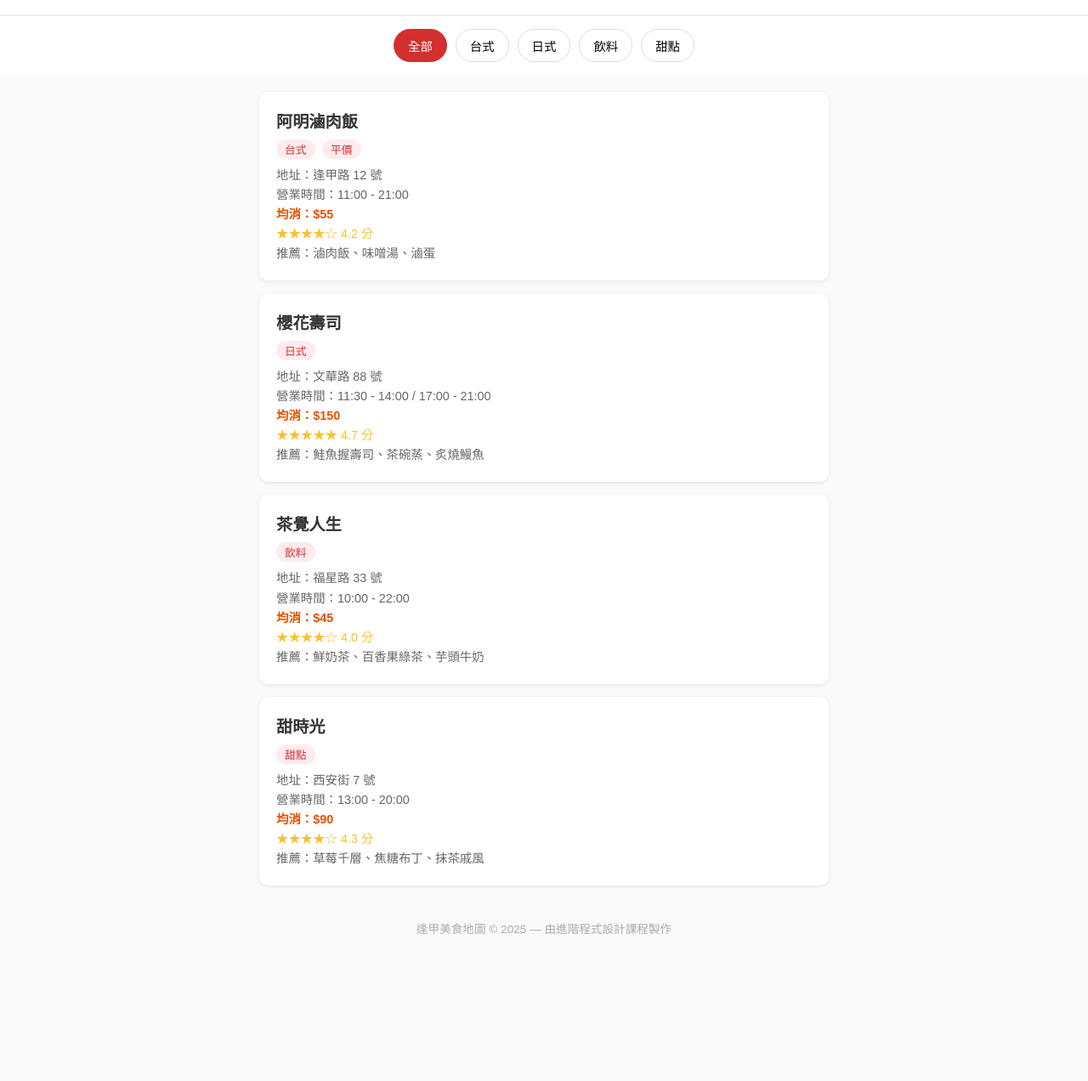
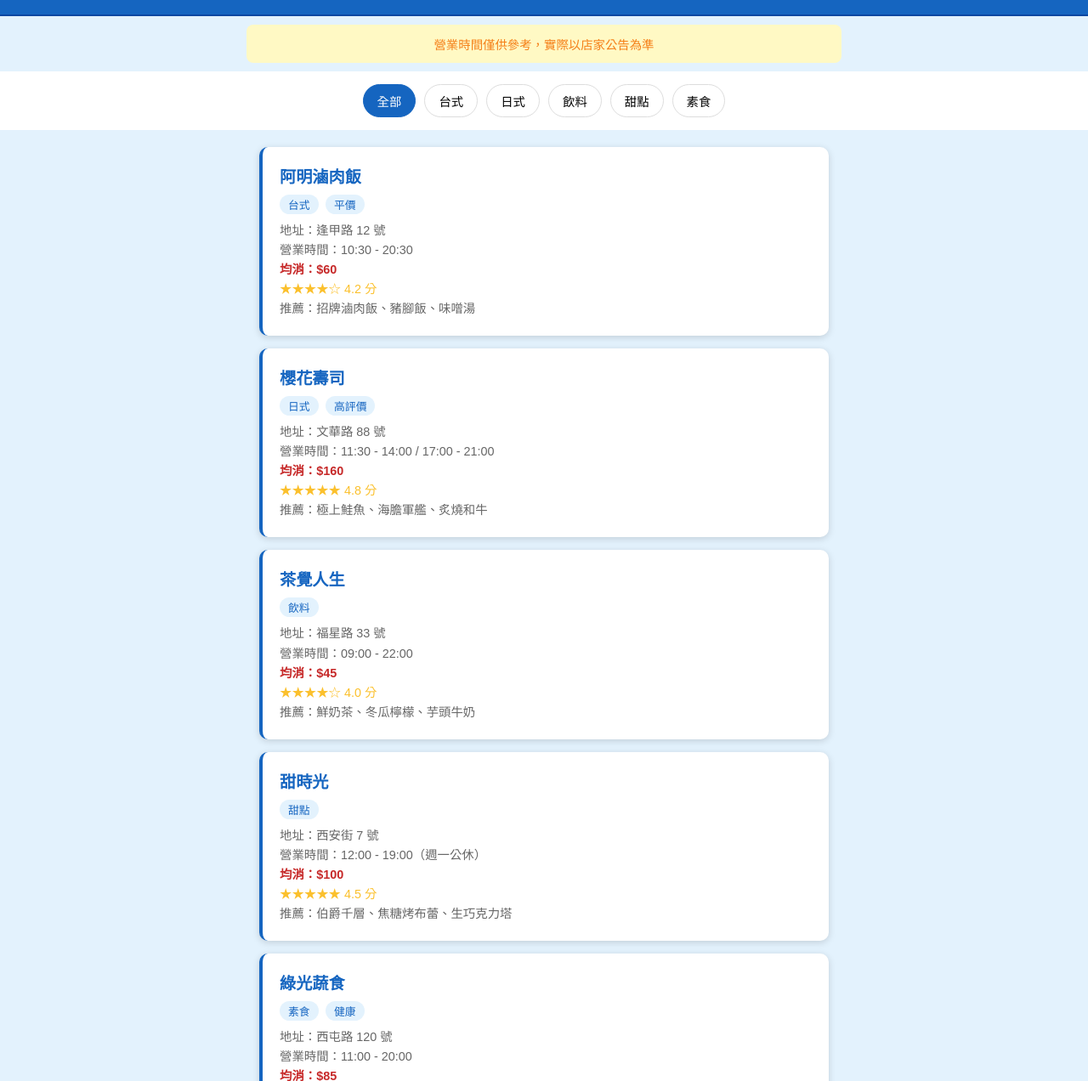
Before and after one commit to tky124890-droid/w5-exec., a plain HTML site: page index.html in a window 1280 px wide. Shown: the part 93-1365 px from the top of the page at 85% size. Before the commit the page ends 1215 px from the top, so only its background shows below. Drawn offline with Linux system fonts and the light colour scheme.

Commit message:
Add files via upload

```diff
--- a/index.html
+++ b/index.html
@@ -9,24 +9,24 @@
 
         body {
             font-family: "Microsoft JhengHei", Arial, sans-serif;
-            background-color: #fafafa;
+            background-color: #e3f2fd;
             color: #333;
         }
 
         header {
-            background-color: #ffffff;
+            background-color: #1565c0;
             padding: 20px;
             text-align: center;
-            border-bottom: 2px solid #eee;
+            border-bottom: 2px solid #0d47a1;
         }
 
         header h1 {
-            color: #d32f2f;
+            color: #ffffff;
             font-size: 1.8em;
         }
 
         header p {
-            color: #888;
+            color: #bbdefb;
             margin-top: 5px;
         }
 
@@ -49,9 +49,9 @@
         }
 
         .filter-bar button.active {
-            background-color: #d32f2f;
+            background-color: #1565c0;
             color: #fff;
-            border-color: #d32f2f;
+            border-color: #1565c0;
         }
 
         .restaurant-list {
@@ -65,18 +65,19 @@
             border-radius: 10px;
             padding: 20px;
             margin-bottom: 15px;
-            box-shadow: 0 1px 4px rgba(0,0,0,0.1);
+            box-shadow: 0 2px 8px rgba(0,0,0,0.15);
+            border-left: 4px solid #1565c0;
         }
 
         .restaurant-card h2 {
             font-size: 1.2em;
-            color: #333;
+            color: #1565c0;
         }
 
         .restaurant-card .tag {
             display: inline-block;
-            background-color: #ffebee;
-            color: #d32f2f;
+            background-color: #e3f2fd;
+            color: #1565c0;
             padding: 2px 10px;
             border-radius: 12px;
             font-size: 0.8em;
@@ -91,11 +92,22 @@
 
         .restaurant-card .price {
             font-weight: bold;
-            color: #e65100;
+            color: #c62828;
         }
 
         .restaurant-card .rating {
             color: #fbc02d;
+        }
+
+        .notice {
+            max-width: 700px;
+            margin: 10px auto;
+            padding: 12px 15px;
+            background-color: #fff9c4;
+            border-radius: 8px;
+            text-align: center;
+            font-size: 0.9em;
+            color: #f57f17;
         }
 
         footer {
@@ -110,8 +122,12 @@
 
     <header>
         <h1>逢甲美食地圖</h1>
-        <p>校園周邊美食推薦 — 學生吃貨必備指南</p>
+        <p>精選校園周邊高評價店家</p>
     </header>
+
+    <div class="notice">
+        營業時間僅供參考，實際以店家公告為準
+    </div>
 
     <div class="filter-bar">
         <button class="active">全部</button>
@@ -119,6 +135,7 @@
         <button>日式</button>
         <button>飲料</button>
         <button>甜點</button>
+        <button>素食</button>
     </div>
 
     <div class="restaurant-list">
@@ -129,22 +146,23 @@
             <span class="tag">平價</span>
             <div class="details">
                 <p>地址：逢甲路 12 號</p>
-                <p>營業時間：11:00 - 21:00</p>
-                <p class="price">均消：$55</p>
+                <p>營業時間：10:30 - 20:30</p>
+                <p class="price">均消：$60</p>
                 <p class="rating">★★★★☆ 4.2 分</p>
-                <p>推薦：滷肉飯、味噌湯、滷蛋</p>
+                <p>推薦：招牌滷肉飯、豬腳飯、味噌湯</p>
             </div>
         </div>
 
         <div class="restaurant-card">
             <h2>櫻花壽司</h2>
             <span class="tag">日式</span>
+            <span class="tag">高評價</span>
             <div class="details">
                 <p>地址：文華路 88 號</p>
                 <p>營業時間：11:30 - 14:00 / 17:00 - 21:00</p>
-                <p class="price">均消：$150</p>
-                <p class="rating">★★★★★ 4.7 分</p>
-                <p>推薦：鮭魚握壽司、茶碗蒸、炙燒鰻魚</p>
+                <p class="price">均消：$160</p>
+                <p class="rating">★★★★★ 4.8 分</p>
+                <p>推薦：極上鮭魚、海膽軍艦、炙燒和牛</p>
             </div>
         </div>
 
@@ -153,10 +171,10 @@
             <span class="tag">飲料</span>
             <div class="details">
                 <p>地址：福星路 33 號</p>
-                <p>營業時間：10:00 - 22:00</p>
+                <p>營業時間：09:00 - 22:00</p>
                 <p class="price">均消：$45</p>
                 <p class="rating">★★★★☆ 4.0 分</p>
-                <p>推薦：鮮奶茶、百香果綠茶、芋頭牛奶</p>
+                <p>推薦：鮮奶茶、冬瓜檸檬、芋頭牛奶</p>
             </div>
         </div>
 
@@ -165,10 +183,23 @@
             <span class="tag">甜點</span>
             <div class="details">
                 <p>地址：西安街 7 號</p>
-                <p>營業時間：13:00 - 20:00</p>
-                <p class="price">均消：$90</p>
-                <p class="rating">★★★★☆ 4.3 分</p>
-                <p>推薦：草莓千層、焦糖布丁、抹茶戚風</p>
+                <p>營業時間：12:00 - 19:00（週一公休）</p>
+                <p class="price">均消：$100</p>
+                <p class="rating">★★★★★ 4.5 分</p>
+                <p>推薦：伯爵千層、焦糖烤布蕾、生巧克力塔</p>
+            </div>
+        </div>
+
+        <div class="restaurant-card">
+            <h2>綠光蔬食</h2>
+            <span class="tag">素食</span>
+            <span class="tag">健康</span>
+            <div class="details">
+                <p>地址：西屯路 120 號</p>
+                <p>營業時間：11:00 - 20:00</p>
+                <p class="price">均消：$85</p>
+                <p class="rating">★★★★☆ 4.1 分</p>
+                <p>推薦：蔬菜咖哩、豆腐排飯、五穀沙拉</p>
             </div>
         </div>
 
```
